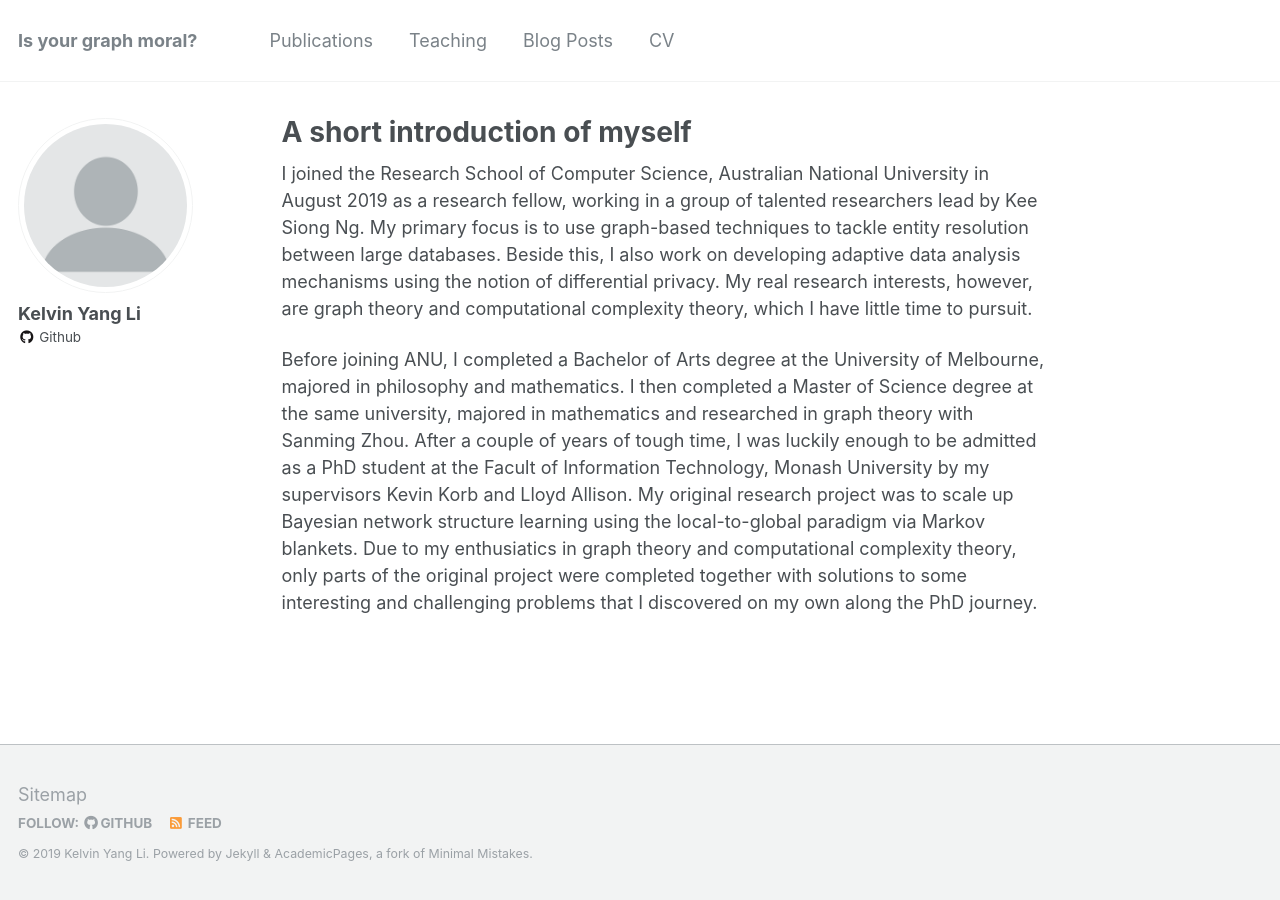
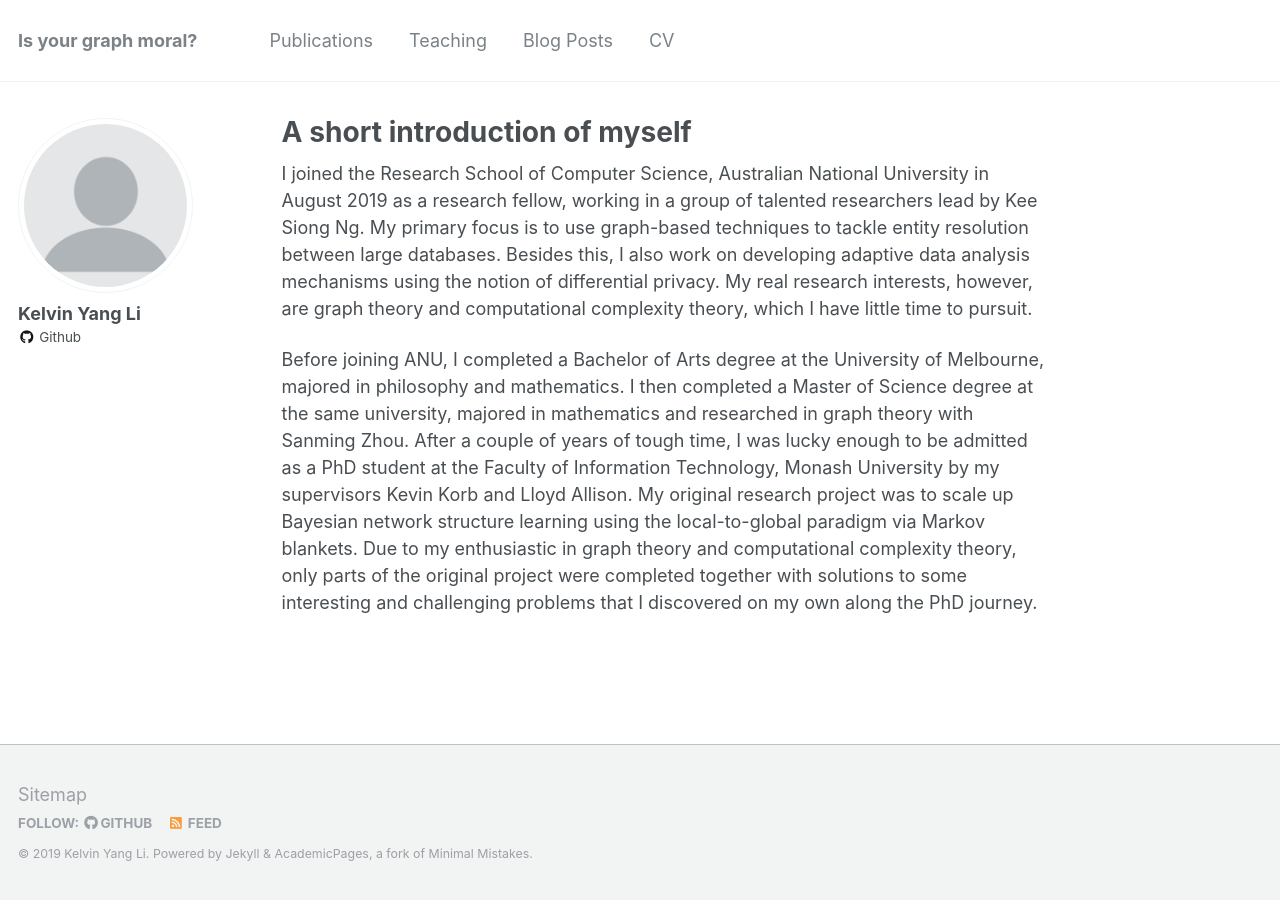
Before and after one commit to kelvinyangli/kelvinyangli.github.io, a Jekyll site: the page built from _pages/about.md, in a window 1280 px wide. Built offline with Jekyll 4.4.1, drawn with Linux system fonts in a browser that asks for light colours.

Commit message:
intro to myself v3

```diff
--- a/_pages/about.md
+++ b/_pages/about.md
@@ -8,6 +8,6 @@ redirect_from:
   - /about.html
 ---
 
-I joined the Research School of Computer Science, Australian National University in August 2019 as a research fellow, working in a group of talented researchers lead by Kee Siong Ng. My primary focus is to use graph-based techniques to tackle entity resolution between large databases. Beside this, I also work on developing adaptive data analysis mechanisms using the notion of differential privacy. My real research interests, however, are graph theory and computational complexity theory, which I have little time to pursuit.
+I joined the Research School of Computer Science, Australian National University in August 2019 as a research fellow, working in a group of talented researchers lead by Kee Siong Ng. My primary focus is to use graph-based techniques to tackle entity resolution between large databases. Besides this, I also work on developing adaptive data analysis mechanisms using the notion of differential privacy. My real research interests, however, are graph theory and computational complexity theory, which I have little time to pursuit.
 
-Before joining ANU, I completed a Bachelor of Arts degree at the University of Melbourne, majored in philosophy and mathematics. I then completed a Master of Science degree at the same university, majored in mathematics and researched in graph theory with Sanming Zhou. After a couple of years of tough time, I was luckily enough to be admitted as a PhD student at the Facult of Information Technology, Monash University by my supervisors Kevin Korb and Lloyd Allison. My original research project was to scale up Bayesian network structure learning using the local-to-global paradigm via Markov blankets. Due to my enthusiatics in graph theory and computational complexity theory, only parts of the original project were completed together with solutions to some interesting and challenging problems that I discovered on my own along the PhD journey.
+Before joining ANU, I completed a Bachelor of Arts degree at the University of Melbourne, majored in philosophy and mathematics. I then completed a Master of Science degree at the same university, majored in mathematics and researched in graph theory with Sanming Zhou. After a couple of years of tough time, I was lucky enough to be admitted as a PhD student at the Faculty of Information Technology, Monash University by my supervisors Kevin Korb and Lloyd Allison. My original research project was to scale up Bayesian network structure learning using the local-to-global paradigm via Markov blankets. Due to my enthusiastic in graph theory and computational complexity theory, only parts of the original project were completed together with solutions to some interesting and challenging problems that I discovered on my own along the PhD journey.
```
